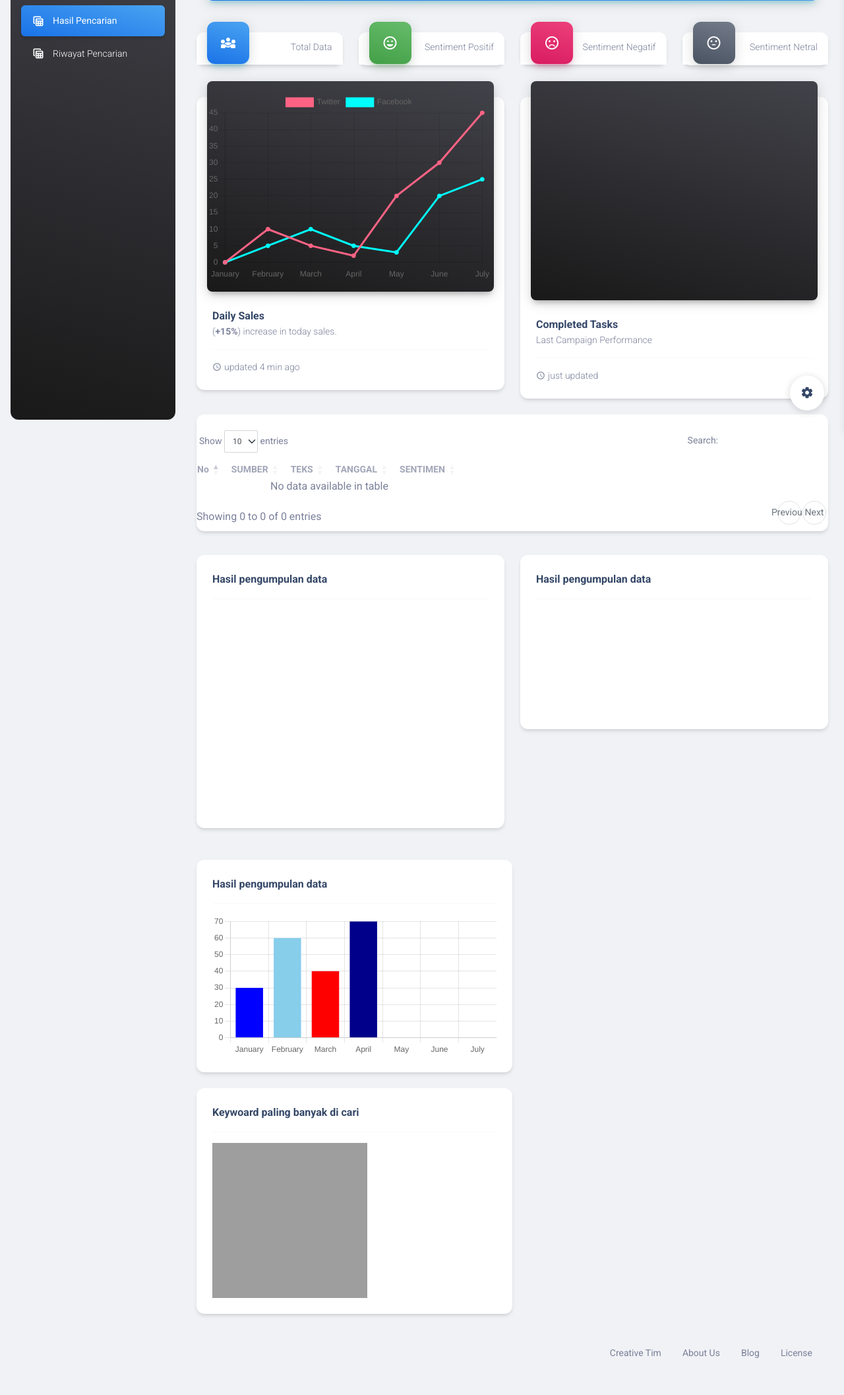
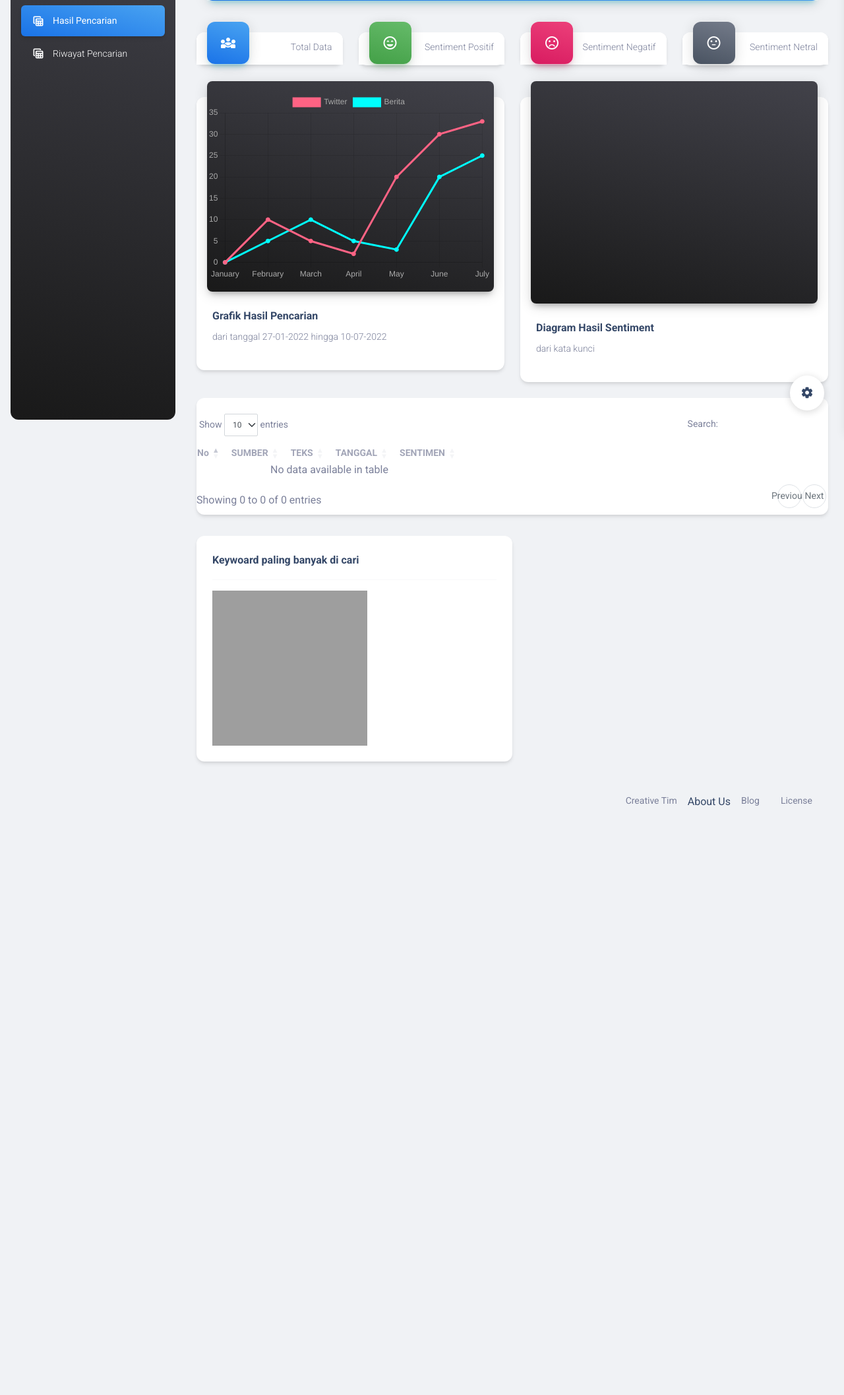
Before and after one commit to semaralawa/sentiment-analysis, a Python web app: template templates/result.html in a window 1280 px wide. Shown: the part 148-2262 px from the top of the page at 66% size. After the commit the page ends 1369 px from the top, so only its background shows below. Run offline with Jinja, Linux system fonts and the light colour scheme; the template is opened without the code that fills it, so the values that code supplies are empty; a map, chart or similar area stays blank; some libraries are stand-ins or nearby versions; grey boxes are pictures that could not be loaded.

Commit message:
adjust graph design

```diff
--- a/templates/result.html
+++ b/templates/result.html
@@ -188,13 +188,8 @@
               </div>
             </div>
             <div class="card-body">
-              <h6 class="mb-0 "> Daily Sales </h6>
-              <p class="text-sm "> (<span class="font-weight-bolder">+15%</span>) increase in today sales. </p>
-              <hr class="dark horizontal">
-              <div class="d-flex ">
-                <i class="material-icons text-sm my-auto me-1">schedule</i>
-                <p class="mb-0 text-sm"> updated 4 min ago </p>
-              </div>
+              <h6 class=""> Grafik Hasil Pencarian </h6>
+              <p class="text-sm "> dari tanggal 27-01-2022 hingga 10-07-2022 </p>
             </div>
           </div>
         </div>
@@ -202,7 +197,7 @@
           <div class="card z-index-2 ">
             <div class="card-header p-0 position-relative mt-n4 mx-3 z-index-2 bg-transparent">
               <div class="bg-gradient-dark shadow-dark border-radius-lg py-3 pe-1">
-                <div class="chart mx-auto my-0" style="width: 300px; height: 300px;">
+                <div class="chart mx-auto my-0" style="width: 305px; height: 305px;">
                   <!-- <canvas id="chart-line-tasks" class="chart-canvas" height="170"></canvas> -->
                   <canvas id="diagramlingkaran"></canvas>
 
@@ -210,13 +205,8 @@
               </div>
             </div>
             <div class="card-body">
-              <h6 class="mb-0 ">Completed Tasks</h6>
-              <p class="text-sm ">Last Campaign Performance</p>
-              <hr class="dark horizontal">
-              <div class="d-flex ">
-                <i class="material-icons text-sm my-auto me-1">schedule</i>
-                <p class="mb-0 text-sm">just updated</p>
-              </div>
+              <h6>Diagram Hasil Sentiment</h6>
+              <p class="text-sm ">dari kata kunci {{hist_data['keyword']}}</p>
             </div>
           </div>
         </div>
@@ -286,41 +276,6 @@
           </div>
         </div>
       </div>
-      <div class="row mt-1">
-        <div class="col-lg-6 col-md-6 mt-4 mb-4">
-          <div class="card z-index-2 ">
-            <div class="card-body">
-              <h6 class="mb-0 ">Hasil pengumpulan data</h6>
-              <hr class="dark horizontal">
-              <div>
-                <canvas id="myChart" height="300"></canvas>
-              </div>
-            </div>
-          </div>
-        </div>
-        <div class="col-lg-6 col-md-6 mt-4 mb-4">
-          <div class="card z-index-2 ">
-            <div class="card-body">
-              <h6 class="mb-0 ">Hasil pengumpulan data</h6>
-              <hr class="dark horizontal">
-              <div>
-                <canvas id="diagramlingkaran"></canvas>
-              </div>
-            </div>
-          </div>
-        </div>
-      </div>
-      <div class="col-lg-6 col-md-6 mt-4 mb-4">
-        <div class="card z-index-2 ">
-          <div class="card-body">
-            <h6 class="mb-0 ">Hasil pengumpulan data</h6>
-            <hr class="dark horizontal">
-            <div>
-              <canvas id="diagrambar"></canvas>
-            </div>
-          </div>
-        </div>
-      </div>
       <div class="col-lg-6 col-md-6 mt-4 mb-4">
         <div class="card z-index-2 ">
           <div class="card-body">
@@ -340,17 +295,17 @@
             <div class="col-lg-6">
               <ul class="nav nav-footer justify-content-center justify-content-lg-end">
                 <li class="nav-item">
-                  <a href="https://www.creative-tim.com" class="nav-link text-muted" target="_blank">Creative Tim</a>
+                  <a href="" class="nav-link text-muted" target="_blank">Creative Tim</a>
                 </li>
                 <li class="nav-item">
-                  <a href="https://www.creative-tim.com/presentation" class="nav-link text-muted" target="_blank">About
+                  <a href=" class="nav-link text-muted" target="_blank">About
                     Us</a>
                 </li>
                 <li class="nav-item">
-                  <a href="https://www.creative-tim.com/blog" class="nav-link text-muted" target="_blank">Blog</a>
+                  <a href="" class="nav-link text-muted" target="_blank">Blog</a>
                 </li>
                 <li class="nav-item">
-                  <a href="https://www.creative-tim.com/license" class="nav-link pe-0 text-muted"
+                  <a href="" class="nav-link pe-0 text-muted"
                     target="_blank">License</a>
                 </li>
               </ul>
@@ -461,9 +416,9 @@
         label: 'Twitter',
         backgroundColor: 'rgb(255, 99, 132)',
         borderColor: 'rgb(255, 99, 132)',
-        data: [0, 10, 5, 2, 20, 30, 45],
+        data: [0, 10, 5, 2, 20, 30, 33],
       }, {
-        label: 'Facebook',
+        label: 'Berita',
         backgroundColor: 'rgb(0, 255, 254)',
         borderColor: 'rgb(0, 255, 254)',
         data: [0, 5, 10, 5, 3, 20, 25],
@@ -474,7 +429,23 @@
     var config = {
       type: 'line',
       data: datafirst,
-      options: {}
+      options: {
+        plugins: {
+          legend: {
+            labels: {
+              color: "#aaa",
+            },
+          }
+        },
+        scales: {
+          y: {
+            ticks: { color: '#aaa', beginAtZero: true }
+          },
+          x: {
+            ticks: { color: '#aaa', beginAtZero: true }
+          }
+        },
+      }
     };
 
     const myChart = new Chart(
```
